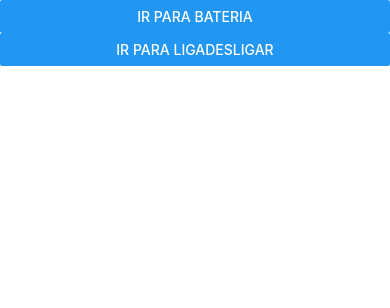
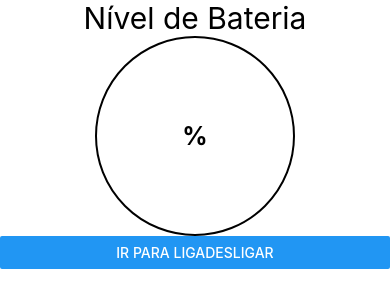
Before and after one commit to Edsondomingos/monitoramento-de-nobreak, a React Native app: screen /Bateria in a window 390 px wide. Shown: the top 308 px of the page. Built offline with nearby package versions, Linux system fonts and the light colour scheme.

Commit message:
Ainda em andamento

```diff
--- a/App.js
+++ b/App.js
@@ -2,7 +2,7 @@ import * as React from 'react';
 import { View, Button} from 'react-native';
 //import LigarDesligar from './components/LigaDesligar';
 //import Bateria from './src/components/Bateria';
-import Mudar from './src/components/Mudar'
+import Tela_escolha from './src/components/Tela_escolha'
 //import { StatusBar } from 'react-native';
 //import { NavigationContainer } from '@react-navigation/native';
 //import Routes from './src/Routes/Index';
@@ -11,7 +11,7 @@ export default function App() {
   return (
 
     <View>
-      <Mudar />
+      <Tela_escolha />
     </View>
 
     /*<NavigationContainer>
--- a/package.json
+++ b/package.json
@@ -9,8 +9,10 @@
   },
   "dependencies": {
     "@expo/vector-icons": "^12.0.0",
+    "@react-navigation/bottom-tabs": "^6.3.2",
     "@react-navigation/native": "^6.0.11",
     "@react-navigation/native-stack": "^6.7.0",
+    "axios": "^0.27.2",
     "expo": "~44.0.0",
     "expo-constants": "~13.0.2",
     "expo-status-bar": "~1.2.0",
--- a/src/components/Bateria.js
+++ b/src/components/Bateria.js
@@ -1,6 +1,6 @@
 import * as React from 'react';
 import { useState } from 'react';
-import { Text, View, StyleSheet } from 'react-native';
+import { Text, View, StyleSheet, Button } from 'react-native';
 
 export default function Bateria(props) {
 
@@ -16,6 +16,7 @@ export default function Bateria(props) {
       <View style={styles.bateria}>
         <Text style={styles.textoNivel}>{nivel}%</Text>
       </View>
+      <Button title="Ir para LigaDesligar" onPress={() => { props.navigation.navigate("LigaDesligar"); }}  />
     </View>
   );
 }
--- a/src/components/Mudar.js
+++ b/src/components/Mudar.js
@@ -1,7 +1,7 @@
-import React from "react"
-import { TextInput, Text, View, Button } from "react-native"
+import * as React from "react"
+import { View, Button } from "react-native"
 
-export default function () {
+export default function (props) {
   return (
     <View >
       <Button title="Ir para Bateria" onPress={() => { props.navigation.navigate("Bateria"); }}  />
--- a/src/components/Tela_escolha.js
+++ b/src/components/Tela_escolha.js
@@ -1,7 +1,6 @@
 import * as React from 'react';
 import { NavigationContainer } from "@react-navigation/native";
 import { createNativeStackNavigator } from "@react-navigation/native-stack";
-//import Index from '../Login/index'
 import Mudar from '../components/Mudar'
 import Bateria from "../components/Bateria"
 import LigaDesligar from "../components/LigaDesligar"
@@ -11,19 +10,13 @@ const Stack = createNativeStackNavigator()
 export default function (){
     return (
       <NavigationContainer>
-      <Stack.Navigator initialRouteName="Bateria" screenOptions={{headerShown: true}} >
+      <Stack.Navigator initialRouteName="Mudar" screenOptions={{headerShown: true}} >
         <Stack.Screen name="Bateria" component={Bateria} options={{ title: 'Bateria',
             headerStyle: {
             backgroundColor: 'green' }, headerTintColor: '#fff',
             headerTitleStyle: {
             fontWeight: 'bold',
           }, }} />
-        {/*<Stack.Screen name="Bateria" component={Bateria} options={{ title: 'Bateria',
-            headerStyle: {
-            backgroundColor: 'green' }, headerTintColor: '#fff',
-            headerTitleStyle: {
-            fontWeight: 'bold',
-          }, }} />*/}
         <Stack.Screen name="Mudar" component={Mudar} options={{ title: 'Mudar',
             headerStyle: {
             backgroundColor: 'green' }, headerTintColor: '#fff',
```
Also changed, not shown: 1 other file (tests, documents, lock files or other folders).
